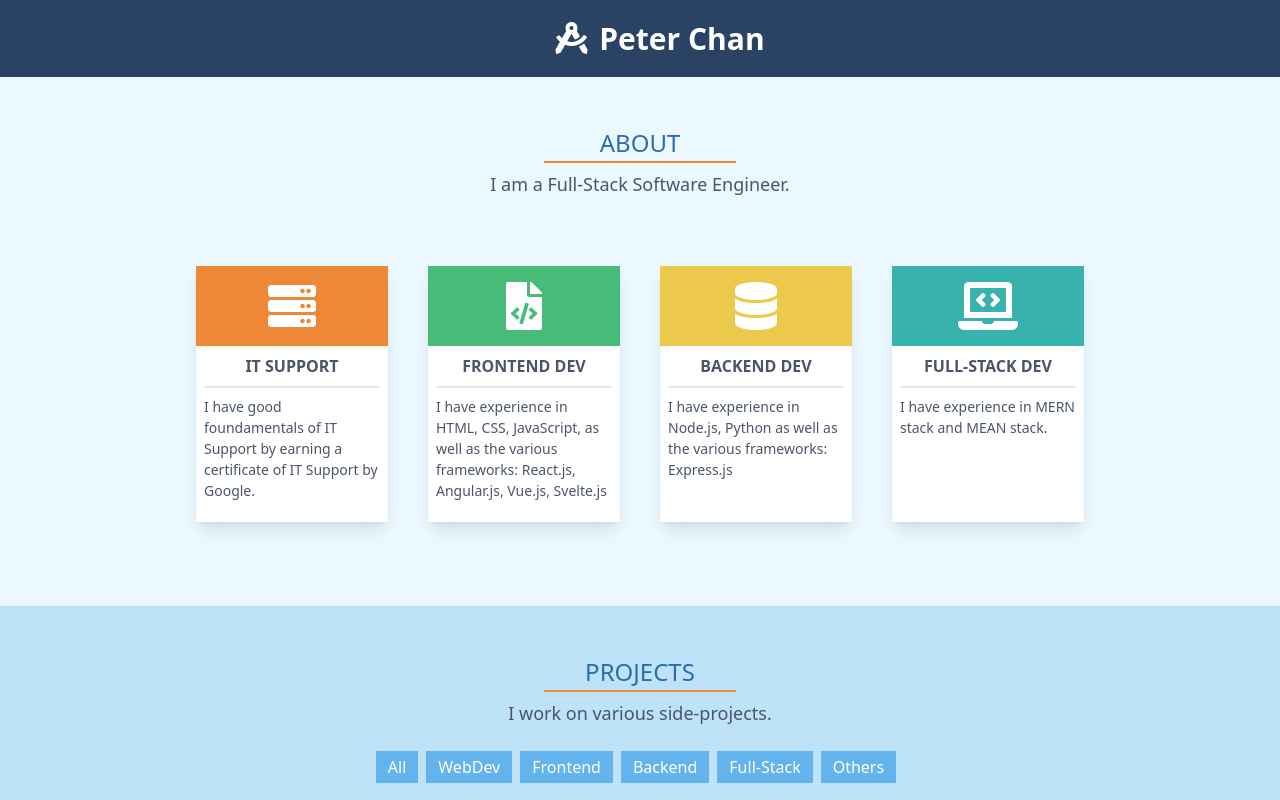
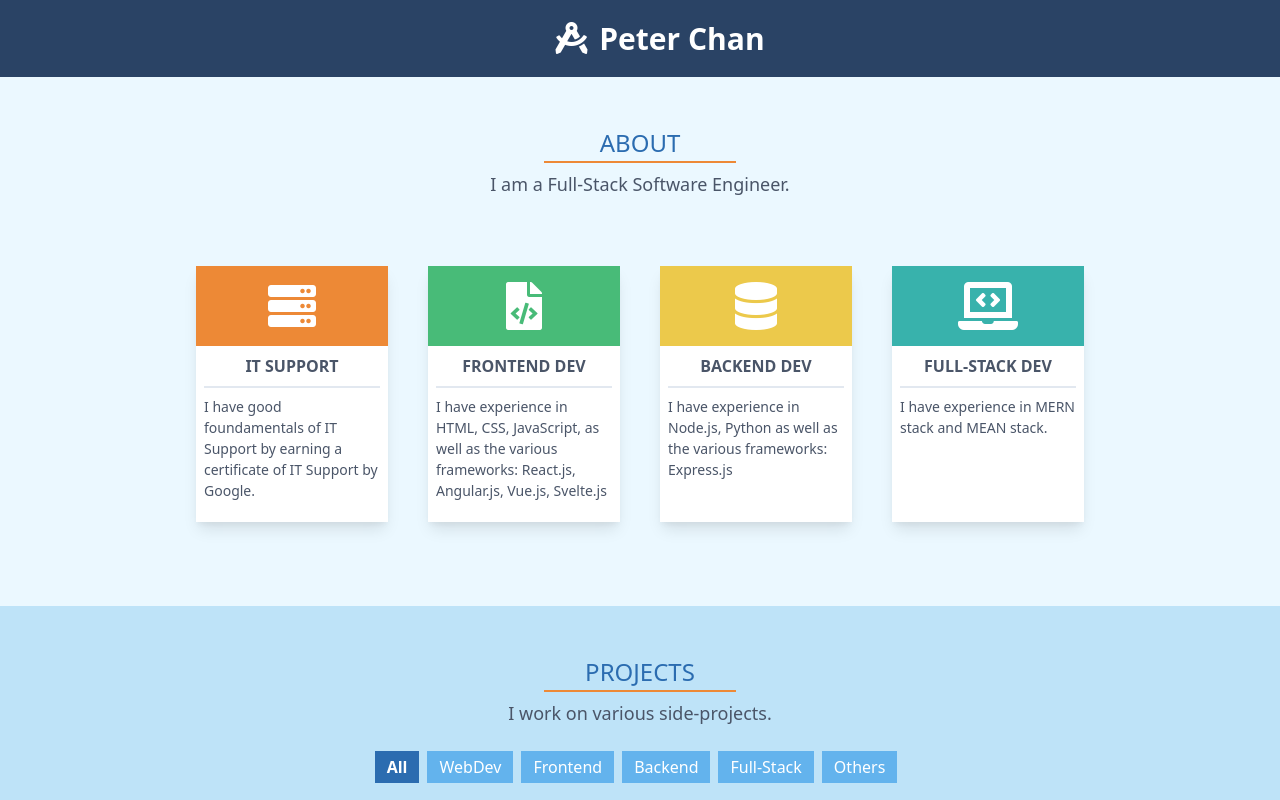
Before and after one commit to peterhychan/peterhychan-page, a React (Create React App) app: page / in a window 1280 px wide. Shown: the top 800 px of the page. Built offline with nearby package versions, Linux system fonts and the light colour scheme.

Commit message:
styling finalized

```diff
--- a/src/pages/ProjectsPage.js
+++ b/src/pages/ProjectsPage.js
@@ -1,9 +1,9 @@
-import React from "react";
+import React, { useState } from "react";
 import SingleProject from "../components/SingleProject";
 
-import data from "../utils/data";
+import Data from "../utils/data";
 
-const categories = [
+const Categories = [
   "All",
   "WebDev",
   "Frontend",
@@ -13,6 +13,22 @@ const categories = [
 ];
 
 const ProjectsPage = () => {
+  const [projectsShown, setProjectsShownAndCategory] = useState({
+    projectsArray: [...Data],
+    category: "All",
+  });
+
+  const changeCategory = (category) => {
+    const ProjectsShown = Data.filter(
+      (e) => e.category[1] === category || e.category[0] === category
+    );
+    setProjectsShownAndCategory({
+      ...ProjectsShown,
+      category: category,
+      projectsArray: ProjectsShown,
+    });
+  };
+
   return (
     <div className="w-full p-6 bg-blue-200">
       <div className="w-48 mx-auto pt-6 border-b-2 border-orange-500 text-center text-2xl text-blue-700">
@@ -22,17 +38,22 @@ const ProjectsPage = () => {
         I work on various side-projects.
       </div>
       <nav className="flex justify-center flex-wrap mt-4 mb-8 text-white">
-        {categories.map((category) => (
+        {Categories.map((category) => (
           <div
-            className="h-8 mr-2 px-3 py-1 bg-blue-400 text-center"
+            className={`h-8 mr-2 px-3 py-1 ${
+              projectsShown.category === category
+                ? "bg-blue-700 font-bold"
+                : "bg-blue-400"
+            } text-center cursor-pointer hover:bg-blue-300 hover:font-bold`}
             key={category}
+            onClick={() => changeCategory(category)}
           >
             {category}
           </div>
         ))}
       </nav>
       <div className="flex justify-around flex-wrap py-4">
-        {data.map((e, index) => {
+        {projectsShown.projectsArray.map((e, index) => {
           return (
             <SingleProject
               key={index}
```
